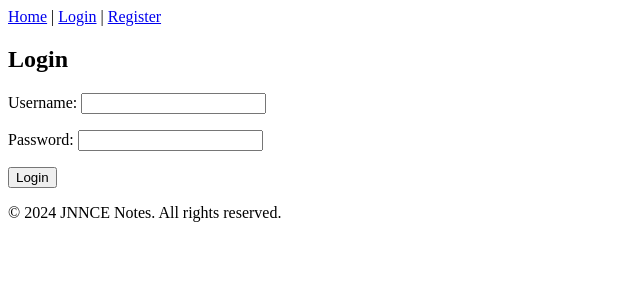
After one commit to RajatShenoi/JNNCE-Notes, a Django app: page /login in a window 1280 px wide. The commit adds this page. Shown: the top 300 px of the page, without its empty margins (0-640 px from the left). Run offline with Django 5.2, Linux system fonts and the light colour scheme.

Commit message:
login, register, logout, modules

```diff
--- a/jnncenotes/urls.py
+++ b/jnncenotes/urls.py
@@ -21,6 +21,5 @@ from django.urls import include, path
 urlpatterns = [
     path("admin/", admin.site.urls),
 
-    # Include the notes app's URLs
     path("", include("notes.urls")),
 ]
--- /dev/null
+++ b/notes/forms.py
@@ -0,0 +1,12 @@
+from django import forms
+from django.contrib.auth.models import User
+from django.contrib.auth.forms import UserCreationForm
+
+class LoginForm(forms.Form):
+    username = forms.CharField(max_length=150)
+    password = forms.CharField(max_length=150, widget=forms.PasswordInput)
+
+class RegisterForm(UserCreationForm):
+    class Meta:
+        model = User
+        fields = ['username', 'email', 'password1', 'password2']
--- a/notes/templates/notes/course_list.html
+++ b/notes/templates/notes/course_list.html
@@ -1,11 +1,11 @@
-{% extends 'notes/layout.html' %}
+{% extends 'layout.html' %}
 
 {% block content %}
     <h1>Course List for {{branch.code}}: {{branch.name}}</h1>
     <p>Select the course:</p>
     <ul>
         {% for course in courses %}
-            <li><a href="{% url 'notes:display-module-list' branch.code course.code %}">{{course.code}}: ({{course.name}})</a></li>
+            <li><a href="{% url 'notes:display-module-list' branch.code course.code %}">{{course.code}}: {{course.name}}</a></li>
         {% endfor %}
     </ul>
 {% endblock %}
--- a/notes/templates/notes/home.html
+++ b/notes/templates/notes/home.html
@@ -1,4 +1,4 @@
-{% extends 'notes/layout.html' %}
+{% extends 'layout.html' %}
 
 {% block content %}
     <h1>Welcome to the Home Page</h1>
--- /dev/null
+++ b/notes/templates/notes/login.html
@@ -0,0 +1,12 @@
+{% extends 'layout.html' %}
+
+{% block content %}
+    <h2>Login</h2>
+    <p>
+        <form method="post">
+            {% csrf_token %}
+            {{ form.as_p }}
+            <input type="submit" value="Login">
+        </form>
+    </p>
+{% endblock %}
--- a/notes/urls.py
+++ b/notes/urls.py
@@ -7,4 +7,9 @@ urlpatterns = [
     path('', views.home, name='home'),
     path('b/<str:branch_code>', views.displayCourseList, name='display-course-list'),
     path('b/<str:branch_code>/c/<str:course_code>', views.displayModuleList, name='display-module-list'),
+
+    # authentication
+    path('register', views.userRegister, name='register'),
+    path('login', views.userLogin, name='login'),
+    path('logout', views.userLogOut, name='logout'),
 ]
--- a/notes/views.py
+++ b/notes/views.py
@@ -1,6 +1,11 @@
 from django.http import Http404
-from django.shortcuts import render
+from django.shortcuts import redirect, render
+from django.contrib.auth import logout, login, authenticate
+from django.contrib.auth.decorators import login_required
+
+from .forms import LoginForm, RegisterForm
 from .models import Branch, Course, CourseModule
+
 
 # Create your views here.
 def home(request):
@@ -21,12 +26,63 @@ def displayCourseList(request, branch_code):
 
 def displayModuleList(request, branch_code, course_code):
     branch = Branch.objects.get(code=branch_code)
-    if branch is None:
-        return Http404("Branch does not exist")
     course = Course.objects.get(code=course_code)
+
+    if course.branch != branch:
+        raise Http404("Course not found in the specified branch")
+
     course_modules = CourseModule.objects.filter(course=course)
 
     return render(request, "notes/module_list.html", {
         "course": course,
         "course_modules": course_modules,
     })
+
+def userRegister(request):
+    if request.method == "GET":
+        form = RegisterForm()
+        return render(request, 'notes/register.html', {
+            "form": form,
+        })
+
+    if request.method == "POST":
+        form = RegisterForm(request.POST)
+        if form.is_valid():
+            user = form.save(commit=False)
+            user.username = user.username.lower()
+            user.save()
+            login(request, user)
+            return redirect('notes:home')
+        else:
+            return render(request, 'notes/register.html', {
+                "form": form,
+            })
+
+def userLogin(request):
+    if request.method == "GET":
+        form = LoginForm()
+        return render(request, 'notes/login.html', {
+            "form": form,
+        })
+
+    if request.method == "POST":
+        form = LoginForm(request.POST)
+        if form.is_valid():
+            username = form.cleaned_data['username']
+            password = form.cleaned_data['password']
+            user = authenticate(request, username=username, password=password)
+            if user is not None:
+                login(request, user)
+                return redirect('notes:home')
+            else:
+                return render(request, 'notes/login.html', {
+                    "form": form,
+                })
+        else:
+            return render(request, 'notes/login.html', {
+                "form": form,
+            })
+
+def userLogOut(request):
+    logout(request)
+    return redirect('notes:home')
--- a/notes/templates/notes/layout.html
+++ b/templates/layout.html
@@ -6,8 +6,12 @@
 <body>
     <nav>
         <a href="{% url 'notes:home' %}">Home</a> |
-        <a href="#">Login</a> |
-        <a href="#">Register</a>
+        {% if request.user.is_authenticated %}
+        <a href="{% url 'notes:logout' %}">Logout</a>
+        {% else %}
+        <a href="{% url 'notes:login' %}">Login</a> |
+        <a href="{% url 'notes:register' %}">Register</a>
+        {% endif %}
     </nav>
 
     <main>
```
Also changed, not shown: jnncenotes/settings.py (+11 -1 lines), notes/models.py (+12 -1 lines), notes/templates/notes/module_list.html (+9 -2 lines), notes/templates/notes/register.html (added, +12 -0 lines), requirements.txt (+20 -0 lines), notes/migrations/0006_alter_coursemodule_options_alter_coursemodule_number_and_more.py (added), 1 other file.
